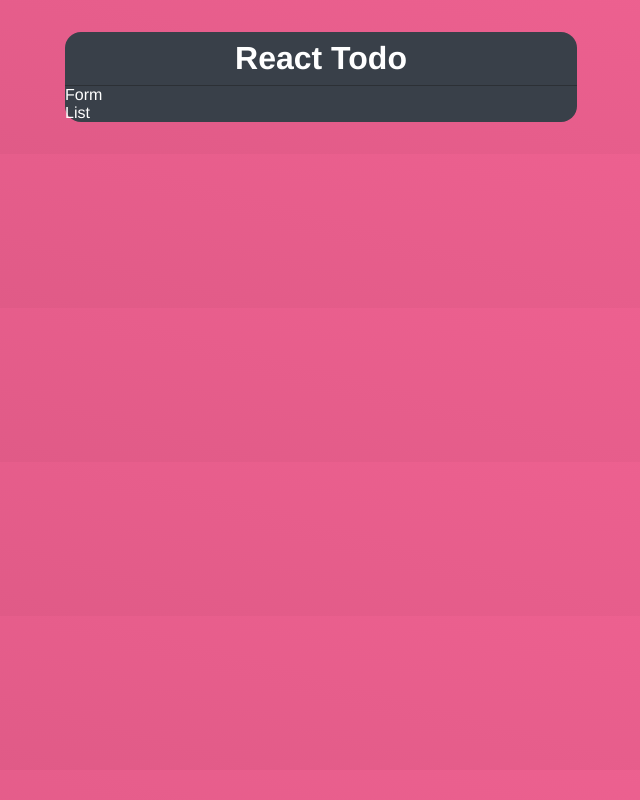
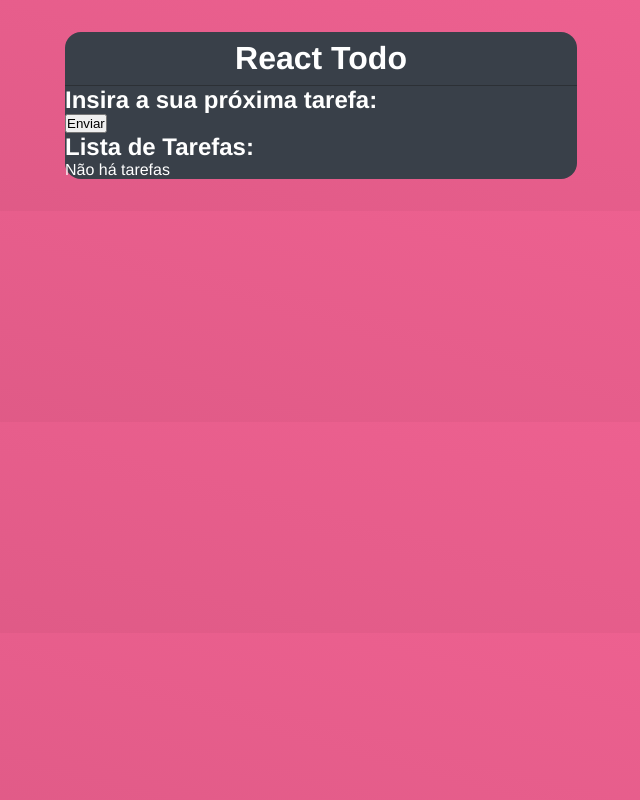
Before and after one commit to RafaelHDSV/React-Todo, a React (Create React App) app: page / in a window 1280 px wide. Shown: the whole page, without its empty margins (319-959 px from the left). Built offline with nearby package versions, Linux system fonts and the light colour scheme.

Commit message:
Updating app.js

```diff
--- a/src/App.js
+++ b/src/App.js
@@ -11,6 +11,10 @@
   const [todos, setTodos] = useState([])
   const [loading, setLoading] = useState(false)
 
+  const handleSubmit = (e) => {
+    e.preventDefault()
+  }
+
   return (
     <div className="App">
       <div className="todo_header">
@@ -18,11 +22,16 @@
       </div>
 
       <div className="form_todo">
-        <p>Form</p>
+        <h2>Insira a sua próxima tarefa:</h2>
+
+        <form onSubmit={handleSubmit}>
+          <input type="submit" value="Enviar" />
+        </form>
       </div>
 
       <div className="list_todo">
-        <p>List</p>
+        <h2>Lista de Tarefas: </h2>
+        {todos.length === 0 && (<p>Não há tarefas</p>)}
       </div>
     </div>
   );
```
